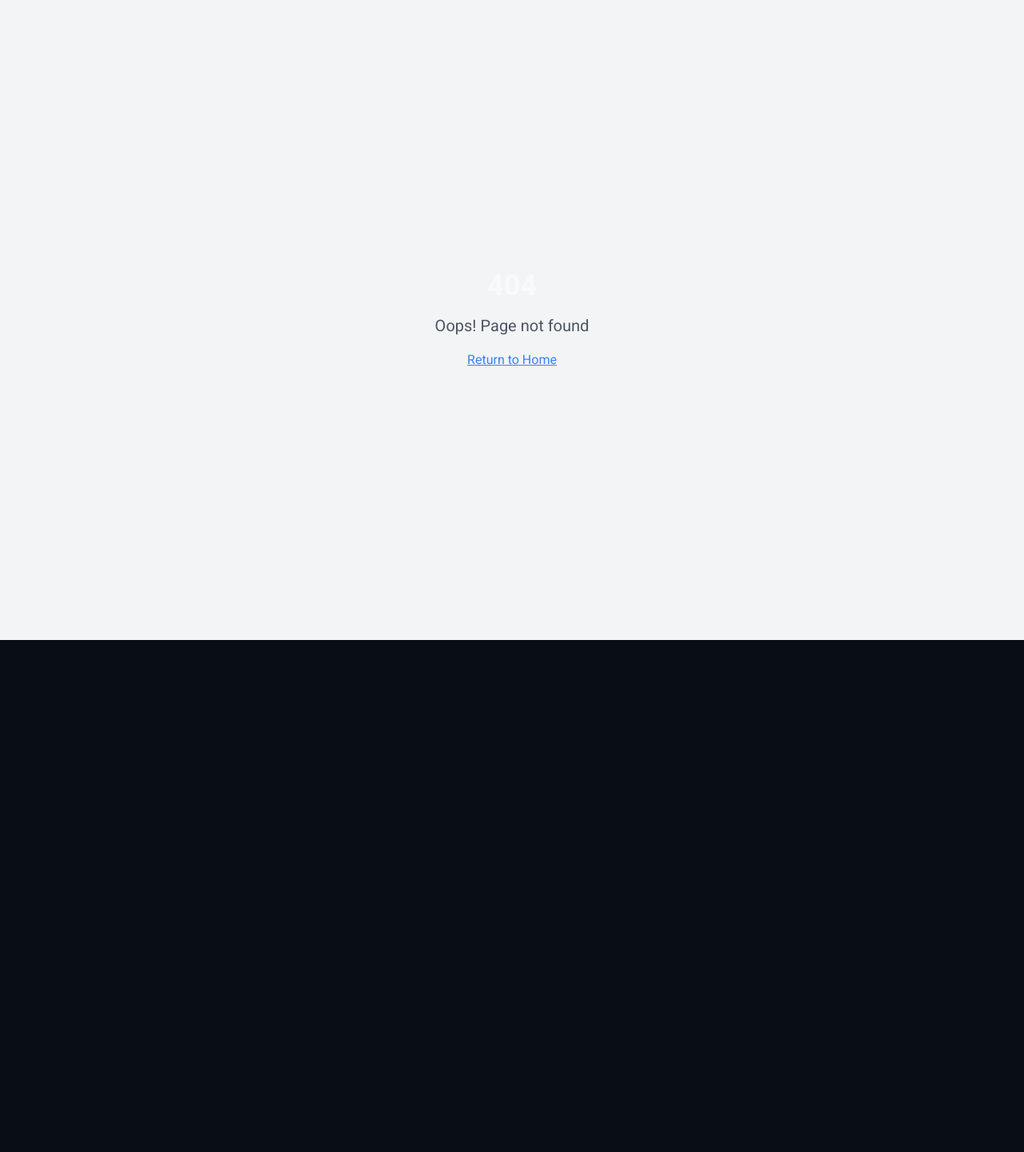
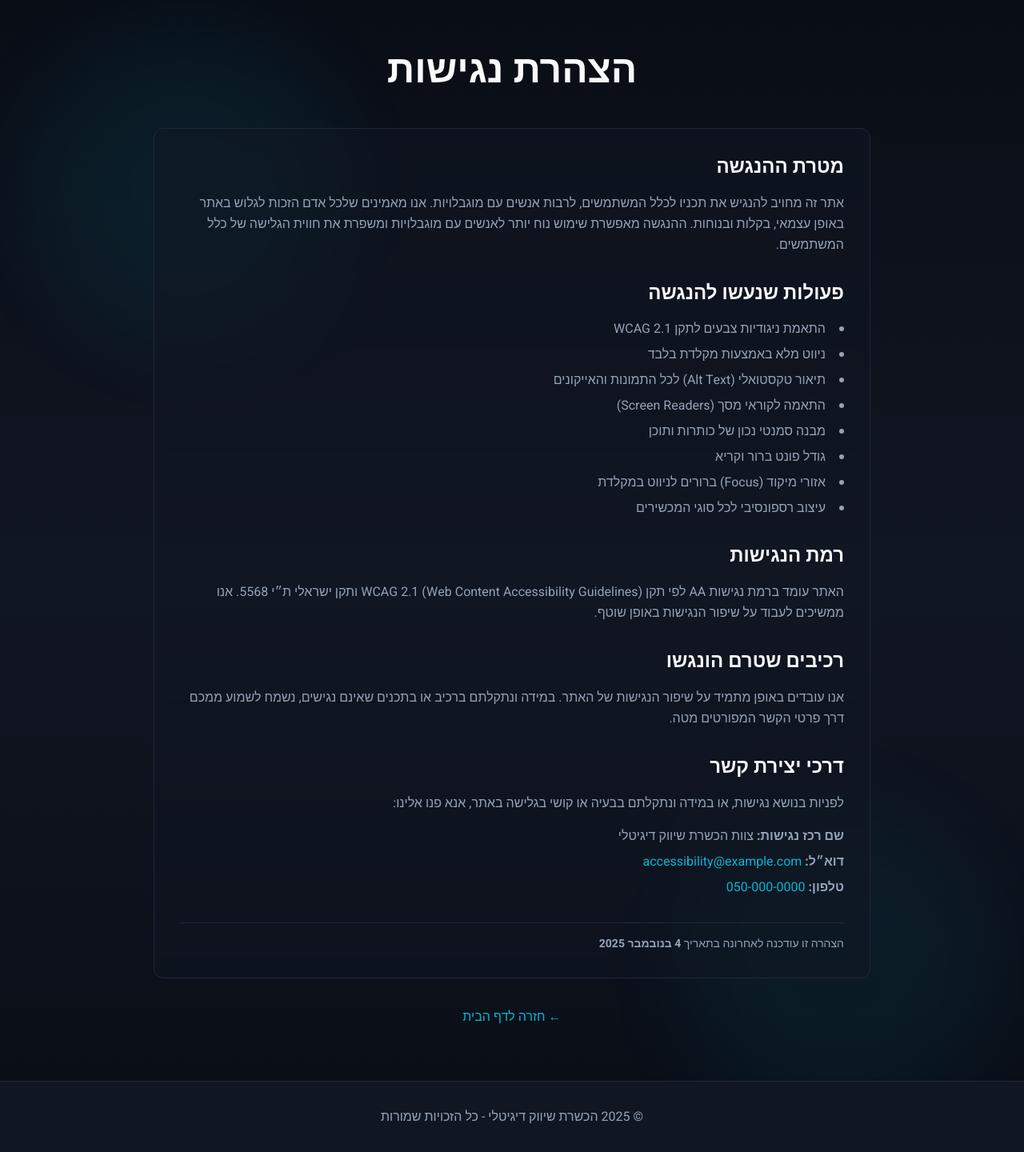
Before and after one commit to cherkasgal5/lead-to-expert-launch, a React (Vite) app: page /accessibility in a window 1280 px wide. Before the commit this address had no page. Shown: the whole page at 80% size. Before the commit the page ends 800 px from the top, so only its background shows below. Built offline with nearby package versions, Linux system fonts and the light colour scheme; the HTML template or start-up script is replaced by a standard one.

Commit message:
Add accessibility statement page

```diff
--- a/src/App.tsx
+++ b/src/App.tsx
@@ -7,6 +7,7 @@ import Index from "./pages/Index";
 import NotFound from "./pages/NotFound";
 import Admin from "./pages/Admin";
 import ThankYou from "./pages/ThankYou";
+import AccessibilityStatement from "./pages/AccessibilityStatement";
 
 const queryClient = new QueryClient();
 
@@ -19,6 +20,7 @@ const App = () => (
         <Routes>
           <Route path="/" element={<Index />} />
           <Route path="/thank-you" element={<ThankYou />} />
+          <Route path="/accessibility" element={<AccessibilityStatement />} />
           <Route path="/admin/leads" element={<Admin />} />
           {/* ADD ALL CUSTOM ROUTES ABOVE THE CATCH-ALL "*" ROUTE */}
           <Route path="*" element={<NotFound />} />
--- /dev/null
+++ b/src/pages/AccessibilityStatement.tsx
@@ -0,0 +1,107 @@
+const AccessibilityStatement = () => {
+  return (
+    <div className="min-h-screen bg-gradient-hero relative overflow-hidden">
+      {/* Decorative elements */}
+      <div className="absolute inset-0 overflow-hidden pointer-events-none">
+        <div className="absolute top-10 left-10 w-96 h-96 bg-primary/10 rounded-full blur-3xl animate-pulse"></div>
+        <div className="absolute bottom-10 right-10 w-96 h-96 bg-accent/10 rounded-full blur-3xl animate-pulse delay-1000"></div>
+      </div>
+
+      {/* Content */}
+      <div className="container mx-auto px-4 py-16 relative z-10">
+        <div className="max-w-4xl mx-auto">
+          <h1 className="text-4xl md:text-5xl font-black mb-12 text-center">
+            הצהרת נגישות
+          </h1>
+
+          <div className="space-y-8 bg-card/50 backdrop-blur-sm rounded-lg p-8 border border-border">
+            {/* Purpose */}
+            <section>
+              <h2 className="text-2xl font-bold mb-4">מטרת ההנגשה</h2>
+              <p className="text-muted-foreground leading-relaxed">
+                אתר זה מחויב להנגיש את תכניו לכלל המשתמשים, לרבות אנשים עם מוגבלויות.
+                אנו מאמינים שלכל אדם הזכות לגלוש באתר באופן עצמאי, בקלות ובנוחות.
+                ההנגשה מאפשרת שימוש נוח יותר לאנשים עם מוגבלויות ומשפרת את חווית הגלישה של כלל המשתמשים.
+              </p>
+            </section>
+
+            {/* Actions Taken */}
+            <section>
+              <h2 className="text-2xl font-bold mb-4">פעולות שנעשו להנגשה</h2>
+              <ul className="list-disc list-inside space-y-2 text-muted-foreground">
+                <li>התאמת ניגודיות צבעים לתקן WCAG 2.1</li>
+                <li>ניווט מלא באמצעות מקלדת בלבד</li>
+                <li>תיאור טקסטואלי (Alt Text) לכל התמונות והאייקונים</li>
+                <li>התאמה לקוראי מסך (Screen Readers)</li>
+                <li>מבנה סמנטי נכון של כותרות ותוכן</li>
+                <li>גודל פונט ברור וקריא</li>
+                <li>אזורי מיקוד (Focus) ברורים לניווט במקלדת</li>
+                <li>עיצוב רספונסיבי לכל סוגי המכשירים</li>
+              </ul>
+            </section>
+
+            {/* Accessibility Level */}
+            <section>
+              <h2 className="text-2xl font-bold mb-4">רמת הנגישות</h2>
+              <p className="text-muted-foreground leading-relaxed">
+                האתר עומד ברמת נגישות AA לפי תקן WCAG 2.1 (Web Content Accessibility Guidelines)
+                ותקן ישראלי ת״י 5568. אנו ממשיכים לעבוד על שיפור הנגישות באופן שוטף.
+              </p>
+            </section>
+
+            {/* Components Not Yet Accessible */}
+            <section>
+              <h2 className="text-2xl font-bold mb-4">רכיבים שטרם הונגשו</h2>
+              <p className="text-muted-foreground leading-relaxed">
+                אנו עובדים באופן מתמיד על שיפור הנגישות של האתר. במידה ונתקלתם ברכיב
+                או בתכנים שאינם נגישים, נשמח לשמוע ממכם דרך פרטי הקשר המפורטים מטה.
+              </p>
+            </section>
+
+            {/* Contact Information */}
+            <section>
+              <h2 className="text-2xl font-bold mb-4">דרכי יצירת קשר</h2>
+              <p className="text-muted-foreground leading-relaxed mb-4">
+                לפניות בנושא נגישות, או במידה ונתקלתם בבעיה או קושי בגלישה באתר,
+                אנא פנו אלינו:
+              </p>
+              <div className="space-y-2 text-muted-foreground">
+                <p><strong>שם רכז נגישות:</strong> צוות הכשרת שיווק דיגיטלי</p>
+                <p><strong>דוא״ל:</strong> <a href="mailto:accessibility@example.com" className="text-primary hover:underline">accessibility@example.com</a></p>
+                <p><strong>טלפון:</strong> <a href="tel:+972-50-000-0000" className="text-primary hover:underline">050-000-0000</a></p>
+              </div>
+            </section>
+
+            {/* Last Updated */}
+            <section className="pt-4 border-t border-border">
+              <p className="text-sm text-muted-foreground">
+                הצהרה זו עודכנה לאחרונה בתאריך <strong>4 בנובמבר 2025</strong>
+              </p>
+            </section>
+          </div>
+
+          {/* Back to Home */}
+          <div className="text-center mt-8">
+            <a
+              href="/"
+              className="inline-flex items-center gap-2 text-primary hover:underline focus:outline-none focus:ring-2 focus:ring-primary focus:ring-offset-2 rounded px-2 py-1"
+            >
+              ← חזרה לדף הבית
+            </a>
+          </div>
+        </div>
+      </div>
+
+      {/* Footer */}
+      <footer className="bg-card border-t border-border py-8 relative z-10">
+        <div className="container mx-auto px-4 text-center">
+          <p className="text-muted-foreground">
+            © 2025 הכשרת שיווק דיגיטלי - כל הזכויות שמורות
+          </p>
+        </div>
+      </footer>
+    </div>
+  );
+};
+
+export default AccessibilityStatement;
--- a/src/pages/Index.tsx
+++ b/src/pages/Index.tsx
@@ -19,12 +19,20 @@ const Index = () => {
           <p className="text-muted-foreground">
             © 2025 הכשרת שיווק דיגיטלי - כל הזכויות שמורות
           </p>
-          <a
-            href="/admin/leads"
-            className="text-xs text-muted-foreground/30 hover:text-muted-foreground/50 transition-colors mt-2 inline-block"
-          >
-            •
-          </a>
+          <div className="flex items-center justify-center gap-4 mt-3">
+            <a
+              href="/accessibility"
+              className="text-sm text-muted-foreground hover:text-primary transition-colors focus:outline-none focus:ring-2 focus:ring-primary focus:ring-offset-2 rounded px-2 py-1"
+            >
+              הצהרת נגישות
+            </a>
+            <a
+              href="/admin/leads"
+              className="text-xs text-muted-foreground/30 hover:text-muted-foreground/50 transition-colors"
+            >
+              •
+            </a>
+          </div>
         </div>
       </footer>
     </div>
```
